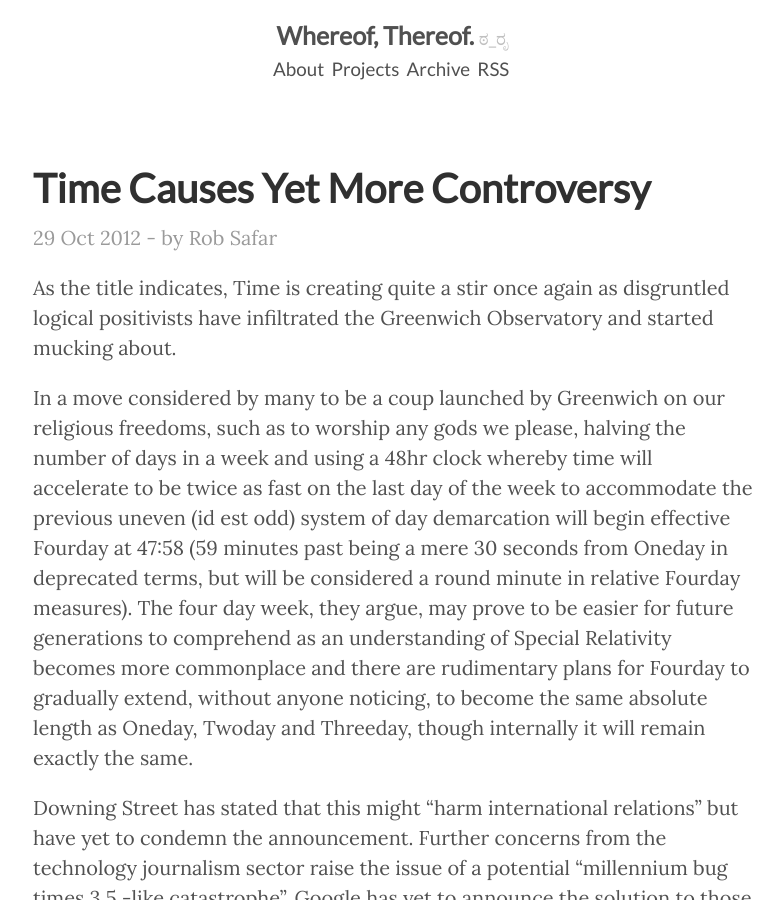
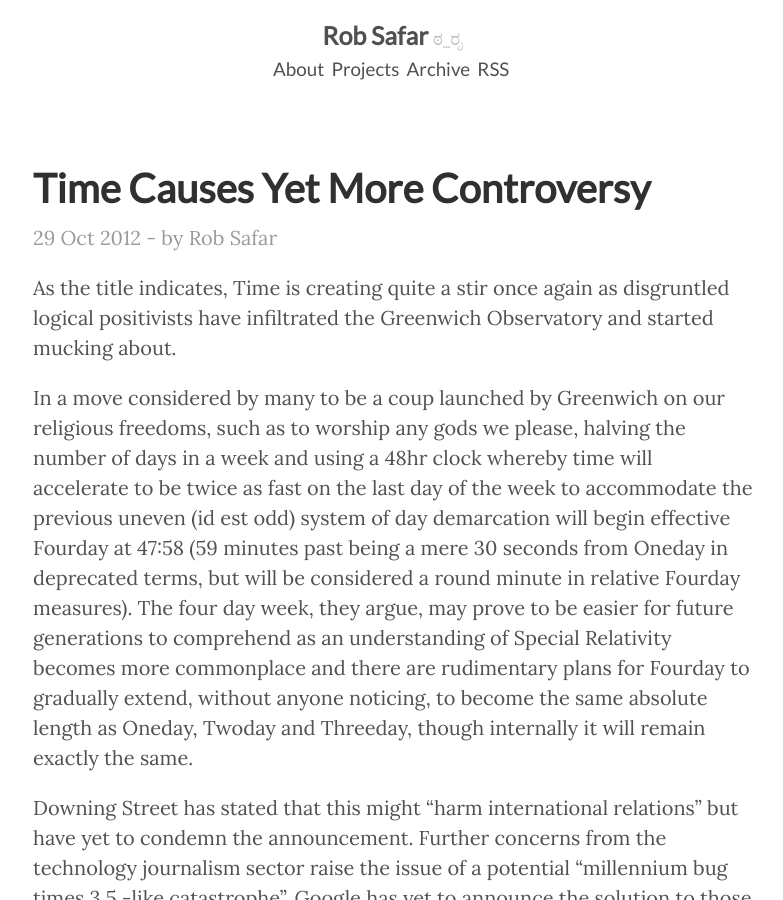
Before and after one commit to robSafar/whereof-thereof.github.io, a Jekyll site: the page built from _posts/2012-10-29-time-causes-yet-more-controversy.md, in a window 1280 px wide and 900 px high. Shown: the whole window, without its empty margins (247-1030 px from the left). Built offline with Jekyll 4.4.1, drawn with Linux system fonts in a browser that asks for light colours; comment, search, counter and statistics services are not loaded.

Commit message:
Title change

```diff
--- a/_config.yml
+++ b/_config.yml
@@ -6,7 +6,7 @@ highlighter:      pygments
 permalink:        /:title/
 
 # Setup
-title:            Whereof, Thereof.
+title:            Rob Safar
 tagline:          ಠ_ರೃ
 url:              http://robsafar.co.uk
 paginate:         1
```
